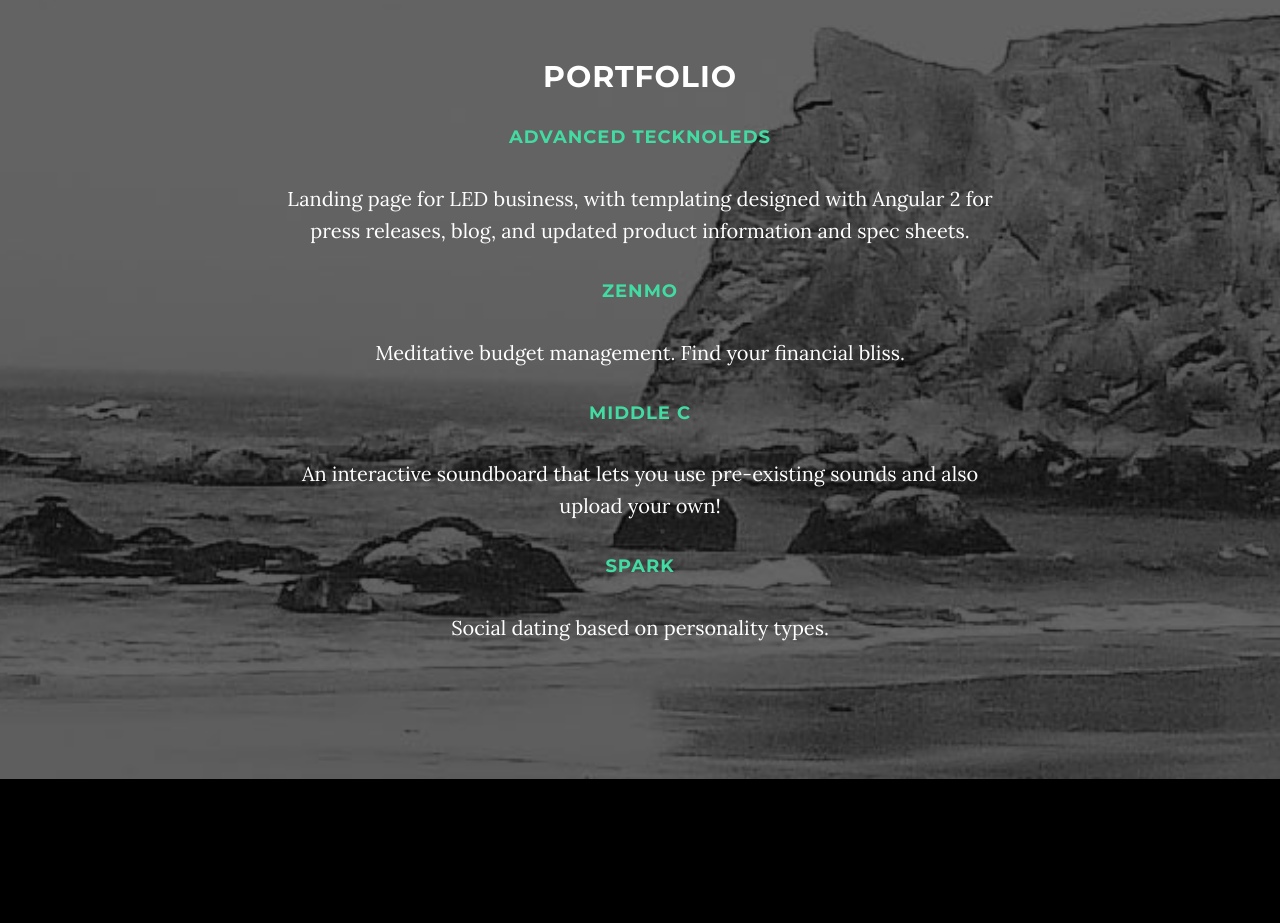
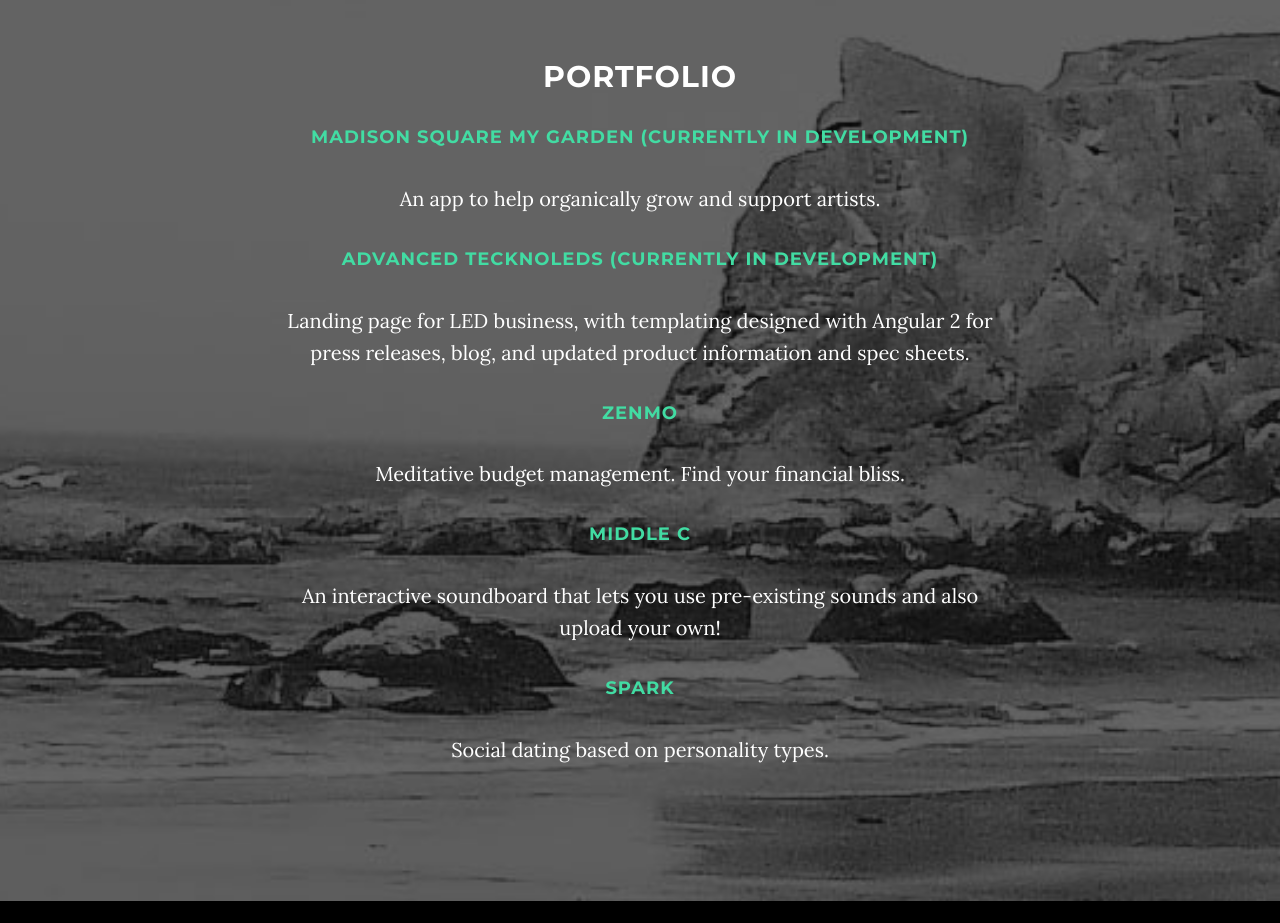
Before and after one commit to deniztetik/deniztetik.github.io, a website: page index.html in a window 1280 px wide. Shown: the part 1520-2443 px from the top of the page. Drawn offline with nearby package versions, Linux system fonts and the light colour scheme.

Commit message:
[feat] Add MSMG site to portfolio and comment for in development projects

```diff
--- a/index.html
+++ b/index.html
@@ -106,7 +106,9 @@
             <div class="container">
                 <div class="col-lg-8 col-lg-offset-2">
                     <h2>Portfolio</h2>
-                    <h4><a href="http://bit.ly/2guv2x5">Advanced TecknoLEDs</a></h4>
+                    <h4><a href="http://bit.ly/2h6ViNR">Madison Square My Garden (Currently in Development)</a></h4>
+                      <p>An app to help organically grow and support artists.</p>
+                    <h4><a href="http://bit.ly/2guv2x5">Advanced TecknoLEDs (Currently in Development)</a></h4>
                       <p>Landing page for LED business, with templating designed with Angular 2 for press releases, blog, and updated product information and spec sheets.</p>
                     <h4><a href="http://bit.ly/2fP6SBd">Zenmo</a></h4>
                       <p>Meditative budget management. Find your financial bliss.</p>
```
